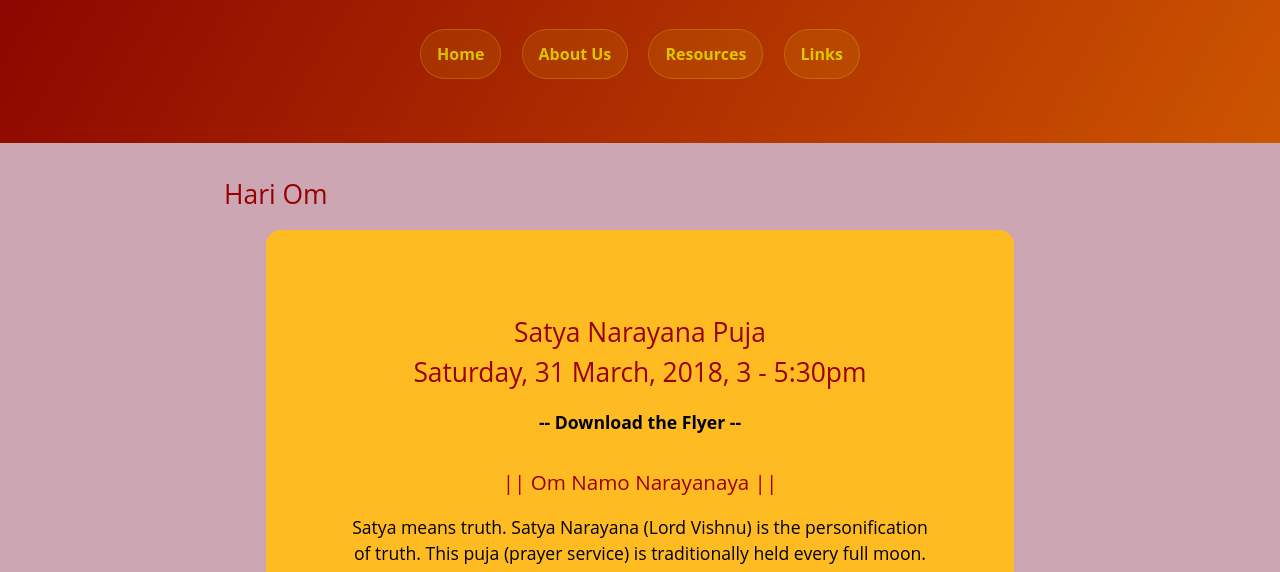
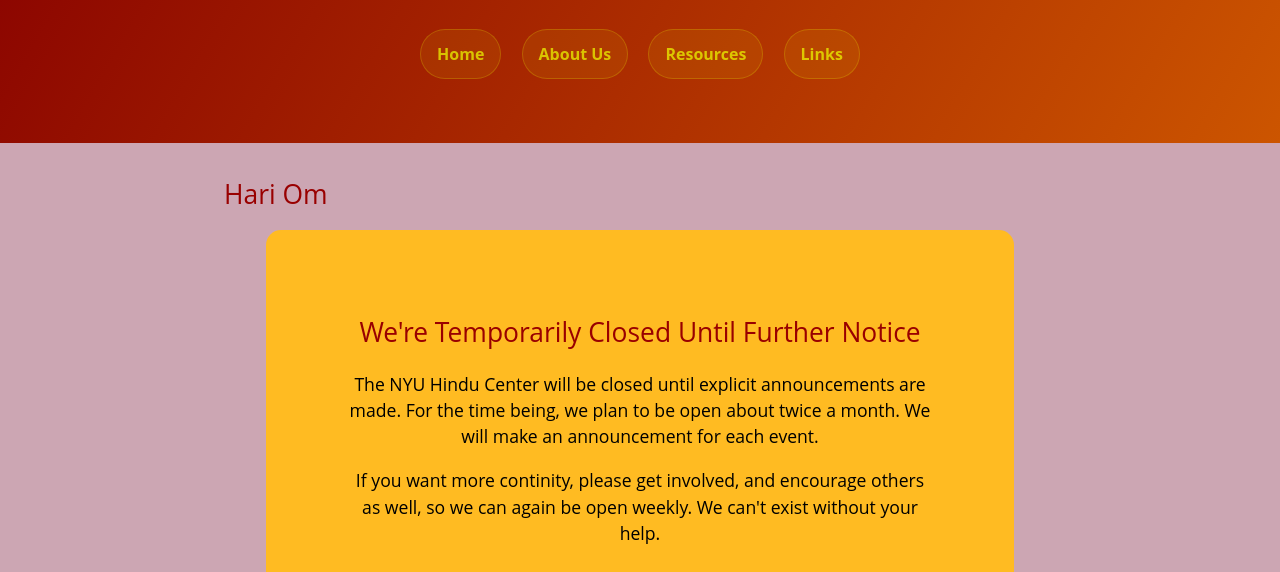
Before and after one commit to nyuhinducenter/center_site, a plain HTML site: page index.html in a window 1280 px wide. Shown: the part 192-764 px from the top of the page. Drawn offline with Linux system fonts and the light colour scheme.

Commit message:
Added text: Closed until explicit event announcements.

```diff
--- a/index.html
+++ b/index.html
@@ -47,21 +47,12 @@ https://support.google.com/webmasters/answer/139066?visit_id=1-63617108943743005
 
 
   <DIV CLASS="note">
-   <H2>Satya Narayana Puja
-   <BR>
-   Saturday, 31 March, 2018, 3 - 5:30pm</H2>
+   <H2>We're Temporarily Closed Until Further Notice</H2>
 
-<a href="resources/Fliers/Satya_Narayana_PUJA_FLYER_2018-03-31.pdf">-- Download the Flyer --</a>
+   <P>The NYU Hindu Center will be closed until
+explicit announcements are made. For the time being, we plan to be open about twice a month. We will make an announcement for each event.</P>
 
-   <H3>|| Om Namo Narayanaya ||</H3>
-   Satya means truth. Satya Narayana (Lord Vishnu) is the
-   personification of truth. This puja (prayer service) is
-   traditionally held every full moon. It is generally done as a
-   community with family and friends, with all taking part by
-   reading the story of the Lord (books will be provided). The service will be led by a priest.
-
-    <p>All are Welcome!
-    <p>Lunch will be served afterwards!
+   <P>If you want more continity, please get involved, and encourage others as well, so we can again be open weekly. We can't exist without your help.</P>
 
    <H2>We Hope to See You There!</H2>
    <!-- (Un)comment to toggle banner info -->
```
